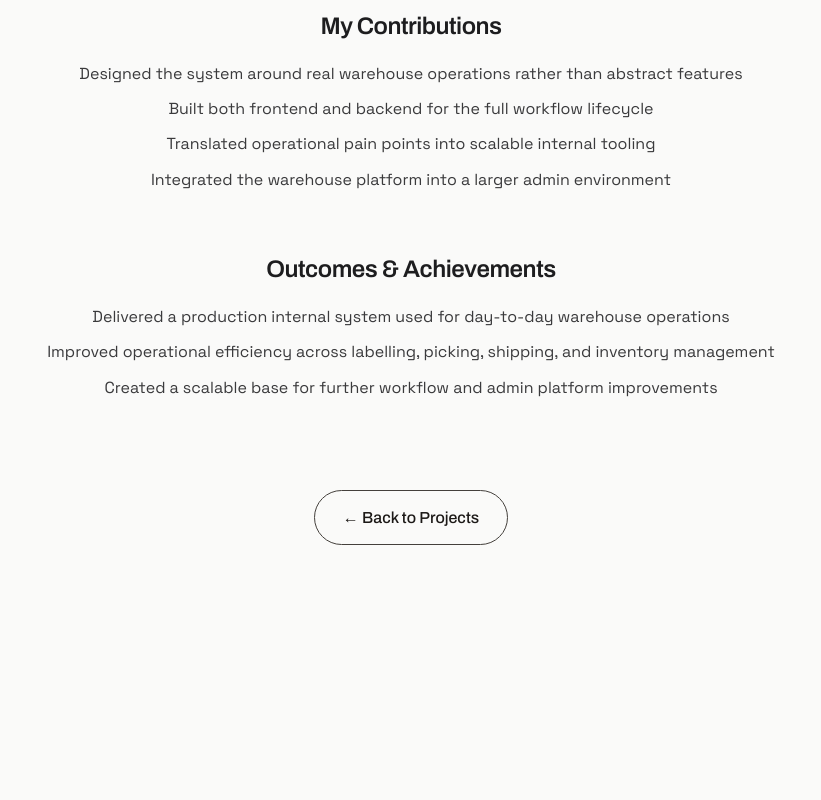
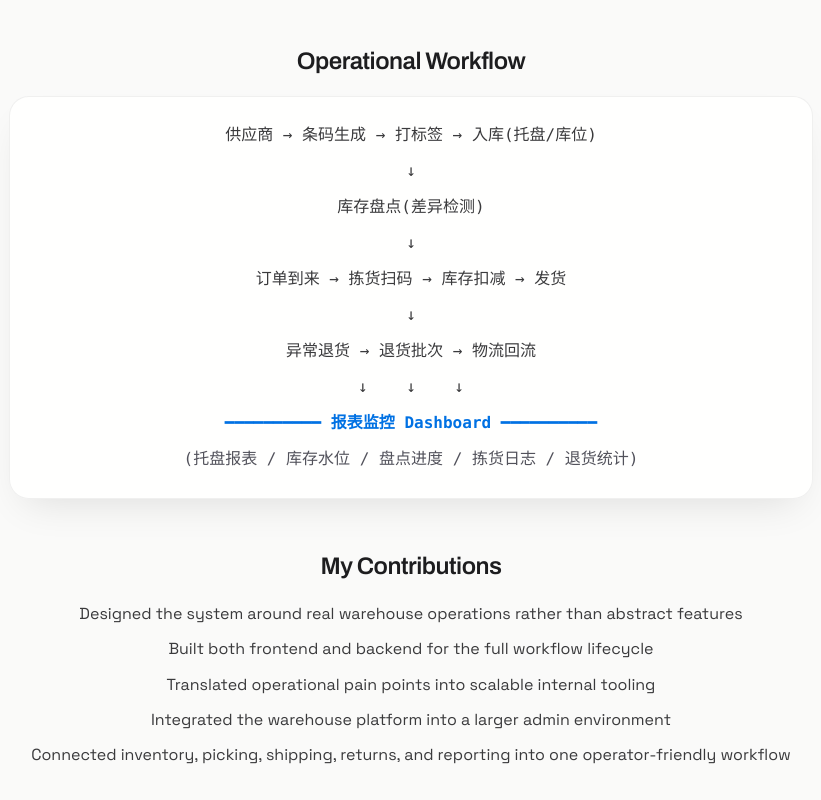
Before and after one commit to lukerjin/my-portfolio, a React (Create React App) app: page /my-portfolio/projects/1 in a window 1280 px wide. Shown: the part 1220-2020 px from the top of the page, without its empty margins (229-1050 px from the left). Built offline with nearby package versions, Linux system fonts and the light colour scheme.

Commit message:
Add WMS workflow diagram to project detail

```diff
--- a/src/css/ProjectDetail.css
+++ b/src/css/ProjectDetail.css
@@ -43,8 +43,37 @@
 }
 
 .project-links-section,
-.project-assets-section {
+.project-assets-section,
+.project-workflow-section {
   width: 100%;
+}
+
+.project-workflow-card {
+  display: flex;
+  flex-direction: column;
+  gap: 0.45rem;
+  align-items: center;
+  padding: 1.5rem 1.25rem;
+  border-radius: 20px;
+  background: rgba(255, 255, 255, 0.84);
+  border: 1px solid rgba(0, 0, 0, 0.06);
+  box-shadow: 0 18px 40px -16px rgba(0, 0, 0, 0.12);
+}
+
+.project-workflow-line {
+  font-family: ui-monospace, SFMono-Regular, SF Mono, Menlo, Consolas, monospace;
+  color: #3a3a3c;
+  line-height: 1.8;
+  white-space: pre-wrap;
+}
+
+.project-workflow-line:nth-child(9) {
+  color: #0071e3;
+  font-weight: 600;
+}
+
+.project-workflow-line:nth-child(10) {
+  color: #52525b;
 }
 
 .project-links-list {
--- a/src/data/projectsData.ts
+++ b/src/data/projectsData.ts
@@ -19,6 +19,7 @@ export interface Project {
     tech: string[];
     contribution: string[];
     outcome: string[];
+    workflow?: string[];
     assets?: ProjectAsset[];
     links?: ProjectLink[];
 }
@@ -51,24 +52,38 @@ const projectDetails: ProjectDetails = {
     },
     1: {
         title: "Warehouse Management System",
-        overview: "Designed and fully developed a custom Warehouse Management System for internal staff operations. The system was built around real warehouse workflows rather than generic admin CRUD, covering inventory handling, stocktaking, picking, packing, shipping, labelling, and user workflow management. It later became integrated into a broader Vue-based admin platform to improve maintainability and long-term scalability.",
+        overview: "Designed and fully developed a custom Warehouse Management System for internal staff operations. The system was built around real warehouse workflows rather than generic admin CRUD, covering inventory handling, stocktaking, picking, packing, shipping, labelling, returns, and user workflow management. It later became integrated into a broader Vue-based admin platform to improve maintainability and long-term scalability.",
         features: [
             "Inventory, stocktaking, and transfer workflows",
             "Labelling and printing support for warehouse operations",
             "Picking, packing, and shipping flows for daily fulfilment",
+            "Return handling and batch-based reverse logistics support",
             "User access, permissions, and staff workflow support",
             "Integration into a broader admin system for operational visibility"
+        ],
+        workflow: [
+            "供应商 → 条码生成 → 打标签 → 入库(托盘/库位)",
+            "↓",
+            "库存盘点(差异检测)",
+            "↓",
+            "订单到来 → 拣货扫码 → 库存扣减 → 发货",
+            "↓",
+            "异常退货 → 退货批次 → 物流回流",
+            "↓    ↓    ↓",
+            "━━━━━━━━━━ 报表监控 Dashboard ━━━━━━━━━━",
+            "(托盘报表 / 库存水位 / 盘点进度 / 拣货日志 / 退货统计)"
         ],
         tech: ["Vue 2", "Laravel", "MySQL", "REST APIs", "Operational Tooling"],
         contribution: [
             "Designed the system around real warehouse operations rather than abstract features",
             "Built both frontend and backend for the full workflow lifecycle",
             "Translated operational pain points into scalable internal tooling",
-            "Integrated the warehouse platform into a larger admin environment"
+            "Integrated the warehouse platform into a larger admin environment",
+            "Connected inventory, picking, shipping, returns, and reporting into one operator-friendly workflow"
         ],
         outcome: [
             "Delivered a production internal system used for day-to-day warehouse operations",
-            "Improved operational efficiency across labelling, picking, shipping, and inventory management",
+            "Improved operational efficiency across labelling, picking, shipping, inventory management, and returns handling",
             "Created a scalable base for further workflow and admin platform improvements"
         ]
     },
--- a/src/pages/ProjectDetail.tsx
+++ b/src/pages/ProjectDetail.tsx
@@ -30,6 +30,17 @@ export default function ProjectDetail(): React.JSX.Element {
         <h2>Tech Stack</h2>
         <ul>{project.tech.map((t, i) => <li key={i}>{t}</li>)}</ul>
       </section>
+
+      {project.workflow && project.workflow.length > 0 ? (
+        <section className="project-section project-workflow-section">
+          <h2>Operational Workflow</h2>
+          <div className="project-workflow-card">
+            {project.workflow.map((line, i) => (
+              <div key={`${line}-${i}`} className="project-workflow-line">{line}</div>
+            ))}
+          </div>
+        </section>
+      ) : null}
 
       {project.links && project.links.length > 0 ? (
         <section className="project-section project-links-section">
```
